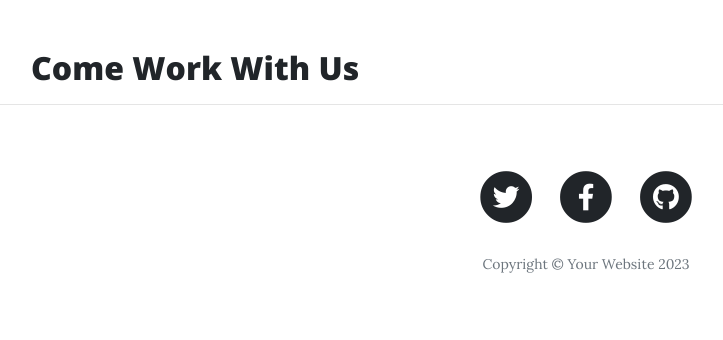
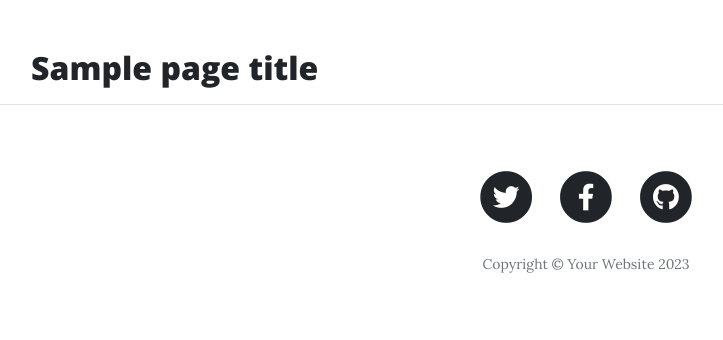
Before and after one commit to halfpintutopia/hobbit-fanpage-walkthrough, a Flask app: template templates/careers.html in a window 1280 px wide. Shown: the part 629-969 px from the top of the page, without its empty margins (54-777 px from the left). Run offline with Flask 3, Linux system fonts and the light colour scheme; the template is opened without the code that fills it: most values are stand-ins (such as "Sample title", 1, 10 or a date in 2020); some libraries are stand-ins or nearby versions.

Commit message:
Pass arguments to render_template

```diff
--- a/run.py
+++ b/run.py
@@ -11,17 +11,17 @@ def index():
 
 @app.route("/about")
 def about():
-    return render_template("about.html")
+    return render_template("about.html", page_title="About")
 
 
 @app.route("/contact")
 def contact():
-    return render_template("contact.html")
+    return render_template("contact.html", page_title="Contact")
 
 
 @app.route("/careers")
 def careers():
-    return render_template("careers.html")
+    return render_template("careers.html", page_title="Careers")
 
 
 if __name__ == "__main__":
--- a/templates/about.html
+++ b/templates/about.html
@@ -1,7 +1,7 @@
 {% extends "base.html" %}
 
 {% block content %}
-    <h2>About Page</h2>
+    <h2>{{ page_title }}</h2>
 
     <p>
         The formation of the group grew out of a meeting Gandalf had with Thorin in Bree which kindled Thorin's interest
@@ -249,7 +249,8 @@
         <div class="col-md-5">
             <img width="300" height="400"
                  src="https://static.wikia.nocookie.net/lotr/images/7/7a/Olorin_or_gandalf_maia_by_annie_claudine.jpg"
-                 alt="Gandalf as a Maia named Olórin before leaving the Undying Lands - by Annie Claudine" loading="lazy">
+                 alt="Gandalf as a Maia named Olórin before leaving the Undying Lands - by Annie Claudine"
+                 loading="lazy">
         </div>
         <div class="col-md-7">
             <h3>Gandalf</h3>
--- a/templates/careers.html
+++ b/templates/careers.html
@@ -1,5 +1,5 @@
 {% extends "base.html" %}
 
 {% block content %}
-    <h2>Come Work With Us</h2>
+    <h2>{{ page_title }}</h2>
 {% endblock %}
--- a/templates/contact.html
+++ b/templates/contact.html
@@ -1,5 +1,5 @@
 {% extends "base.html" %}
 
 {% block content %}
-    <h2>Contact Us</h2>
+    <h2>{{ page_title }}</h2>
 {% endblock %}
```
